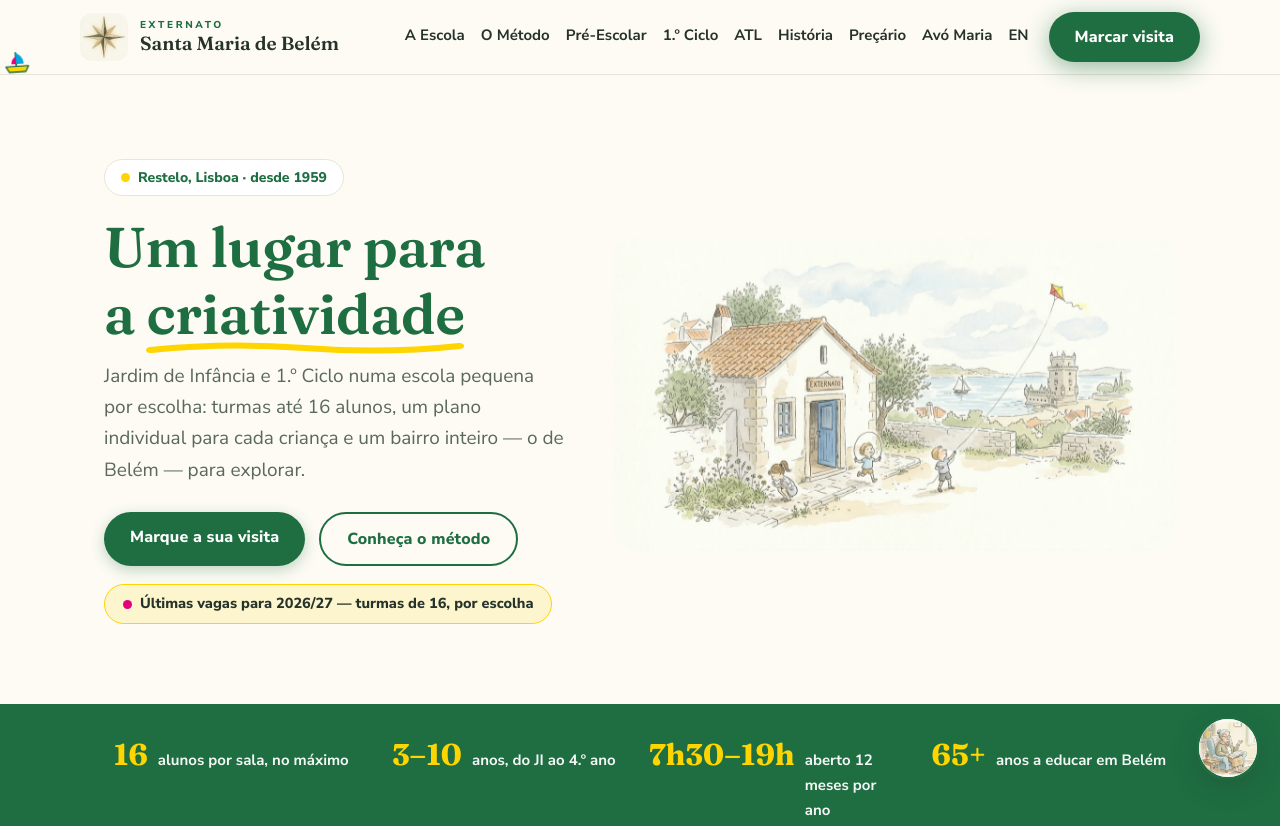
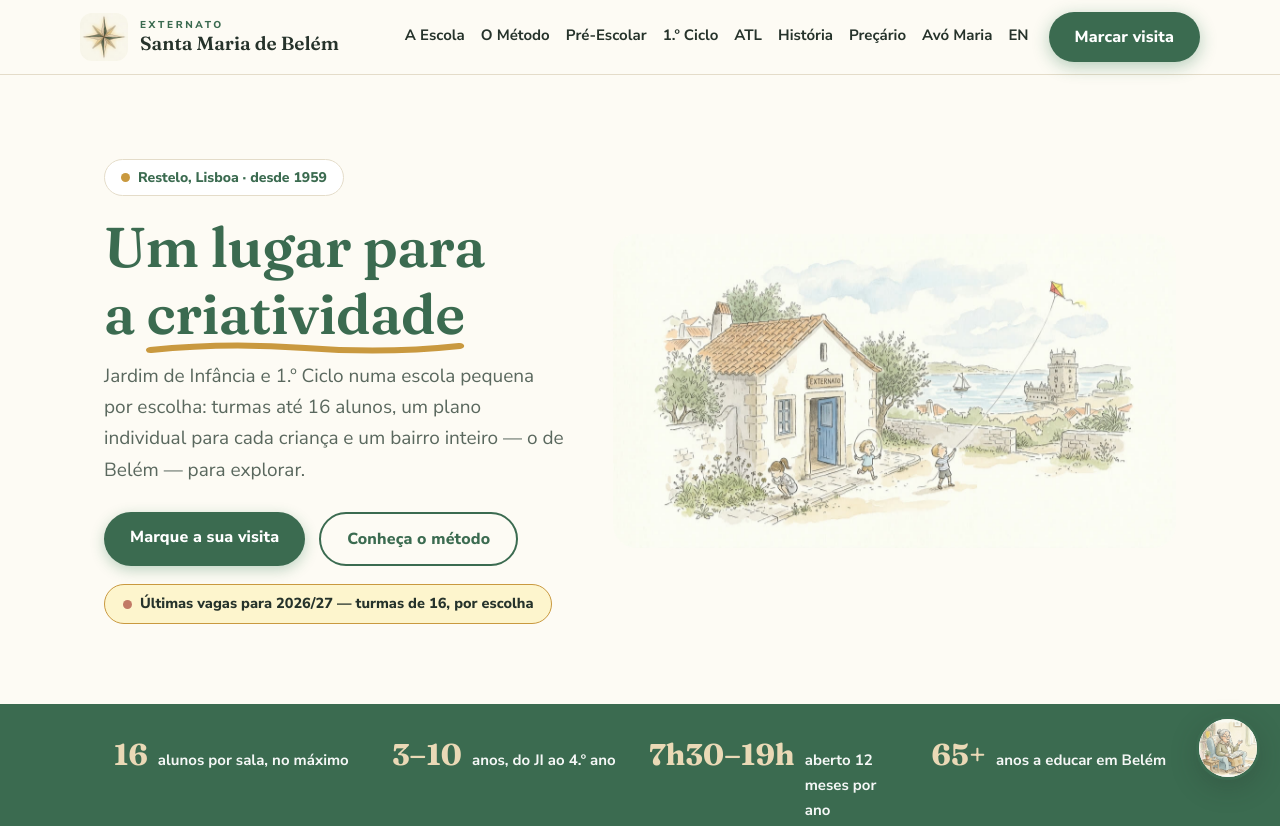
Before and after one commit to weareterrae/externatosantamariadebelem, a website: page index.html in a window 1280 px wide. Shown: the top 826 px of the page. Drawn offline with Linux system fonts and the light colour scheme.

Commit message:
Nova paleta "Aguarela" (suave) + remove o barquinho do header
Paleta retinada a partir das ilustrações, não do logo neon antigo:
verde-pinho suave #3B6B50, sálvia, terracota (era magenta), azul-poeira
(era ciano), ocre (era amarelo) e areia quente para números sobre verde.
Aplicada por variáveis + acertos nos pontos fixos (barra de factos, preço-hero,
sublinhado do hero, onda, cartões de sala). Também em en.html.
Removido o barquinho de scroll + easter-egg de confetes (orfão após a Estrela).

Co-Authored-By: Claude Fable 5 <noreply@anthropic.com>

```diff
--- a/index.html
+++ b/index.html
@@ -14,12 +14,16 @@
     --paper: #FDFBF4;
     --ink: #26332B;
     --ink-soft: #5A685E;
-    --verde: #1E6E42;
-    --verde-vivo: #43B02A;
-    --rosa: #E5007E;
-    --azul: #00A7E1;
-    --amarelo: #FFD500;
-    --card-border: #E9E4D6;
+    /* Paleta "Aguarela" (08/07/2026) — cores suaves das ilustrações, não neon.
+       Nomes mantidos por compatibilidade: --rosa=terracota, --amarelo=ocre. */
+    --verde: #3B6B50;       /* pinho suave (primário) */
+    --verde-vivo: #5E8C6E;  /* sálvia (hovers, checks) */
+    --rosa: #C27A66;        /* terracota (era magenta) */
+    --azul: #7CA4BC;        /* azul-poeira (era ciano) */
+    --amarelo: #C9993F;     /* ocre (era amarelo-vivo) */
+    --areia: #EAD9B6;       /* areia quente — acentos sobre verde */
+    --sage: #7E9C88;        /* sálvia clara — preenchimentos suaves */
+    --card-border: #E4DCC9;
     --radius: 16px;
     --shadow: 0 6px 24px rgba(38, 51, 43, 0.07);
   }
@@ -146,7 +150,7 @@
   .factos { background: var(--verde); color: #fff; padding: 26px 0; }
   .factos .wrap { display: grid; grid-template-columns: repeat(auto-fit, minmax(200px, 1fr)); gap: 18px; }
   .facto { display: flex; align-items: baseline; gap: 10px; justify-content: center; }
-  .facto .n { font-family: "Fraunces", Georgia, serif; font-size: 30px; font-weight: 700; color: var(--amarelo); font-variant-numeric: tabular-nums; white-space: nowrap; }
+  .facto .n { font-family: "Fraunces", Georgia, serif; font-size: 30px; font-weight: 700; color: var(--areia); font-variant-numeric: tabular-nums; white-space: nowrap; }
   .facto .t { font-size: 15px; font-weight: 700; opacity: 0.95; }
 
   /* ---------- porquê ---------- */
@@ -185,11 +189,6 @@
   .chip:hover { transform: translateY(-3px); border-color: var(--rosa); }
   .pico svg { transform-origin: center; }
 
-  .rota { position: absolute; left: 0; right: 0; bottom: -3px; height: 3px; pointer-events: none;
-    background: linear-gradient(to right, var(--azul) var(--p, 0%), transparent var(--p, 0%)); opacity: 0.55; }
-  .barquinho { position: absolute; bottom: 0; left: 2px; width: 30px; pointer-events: auto; cursor: pointer; will-change: transform; }
-  .barquinho svg { display: block; width: 100%; }
-
   @media (prefers-reduced-motion: no-preference) {
     @keyframes surgir { from { opacity: 0; transform: translateY(22px); } to { opacity: 1; transform: none; } }
     .hero .since { animation: surgir 0.6s ease 0.1s both; }
@@ -215,8 +214,6 @@
     @keyframes pulso { 0%, 100% { box-shadow: 0 4px 14px rgba(30, 110, 66, 0.28); } 50% { box-shadow: 0 6px 26px rgba(30, 110, 66, 0.5); } }
     .nav > .btn { animation: pulso 3.6s ease-in-out infinite 2s; }
 
-    @keyframes balancar { 0%, 100% { transform: rotate(-5deg); } 50% { transform: rotate(5deg); } }
-    .barquinho svg { animation: balancar 2.4s ease-in-out infinite; }
   }
   .card h3 { margin-bottom: 6px; }
   .card p { font-size: 15.5px; color: var(--ink-soft); margin-bottom: 0; }
@@ -257,11 +254,11 @@
   }
   .sala-card.azul .sala-idade { background: var(--azul); }
   .sala-card.rosa .sala-idade { background: var(--rosa); }
-  .sala-card.amarelo .sala-idade { background: #E0AE00; }
+  .sala-card.amarelo .sala-idade { background: #B8862F; }
   .sala-card h3 { font-size: 23px; margin-bottom: 6px; }
-  .sala-card.azul h3 { color: #0887B5; }
-  .sala-card.rosa h3 { color: var(--rosa); }
-  .sala-card.amarelo h3 { color: #B8930A; }
+  .sala-card.azul h3 { color: #4E7D96; }
+  .sala-card.rosa h3 { color: #B0654F; }
+  .sala-card.amarelo h3 { color: #96702A; }
   .sala-card p { font-size: 15px; color: var(--ink-soft); margin: 0 20px; }
   .salas-mote {
     font-family: "Fraunces", Georgia, serif; font-style: italic; font-size: 19px; color: var(--verde);
@@ -440,8 +437,6 @@
   }
   .vagas-pill .ponto { width: 9px; height: 9px; border-radius: 50%; background: var(--rosa); }
 
-  .confete-fx { position: fixed; top: 58px; width: 10px; height: 10px; border-radius: 2px; z-index: 99; pointer-events: none; }
-  @keyframes cair { from { transform: translateY(0) rotate(0deg); opacity: 1; } to { transform: translateY(92vh) rotate(560deg); opacity: 0; } }
 
   /* ---------- valências ---------- */
   .valencias .cards { grid-template-columns: repeat(auto-fit, minmax(240px, 1fr)); }
@@ -574,7 +569,7 @@
     box-shadow: 0 10px 30px rgba(30, 110, 66, 0.25);
   }
   .preco-hero .rotulo { font-size: 13px; font-weight: 800; letter-spacing: 0.1em; text-transform: uppercase; opacity: 0.9; }
-  .preco-hero .valor { font-family: "Fraunces", Georgia, serif; font-size: 62px; font-weight: 700; line-height: 1.05; color: var(--amarelo); }
+  .preco-hero .valor { font-family: "Fraunces", Georgia, serif; font-size: 62px; font-weight: 700; line-height: 1.05; color: var(--areia); }
   .preco-hero .valor small { font-size: 22px; font-weight: 600; color: #fff; }
   .preco-hero .precos-dois { display: grid; gap: 2px; margin: 8px 0 2px; }
   .preco-hero .preco-linha { display: flex; align-items: baseline; justify-content: space-between; gap: 16px; padding: 11px 0; border-bottom: 1px solid rgba(255,255,255,0.22); }
@@ -722,15 +717,6 @@
       <svg viewBox="0 0 24 24"><line x1="4" y1="7" x2="20" y2="7"/><line x1="4" y1="12" x2="20" y2="12"/><line x1="4" y1="17" x2="20" y2="17"/></svg>
     </button>
   </div>
-  <div class="rota" aria-hidden="true"></div>
-  <div class="barquinho" aria-hidden="true">
-    <svg viewBox="0 0 32 26">
-      <path d="M15 3v13" stroke="#1E6E42" stroke-width="2" stroke-linecap="round" fill="none"/>
-      <path d="M15 3c6 3 8 8 8 12H15z" fill="#00A7E1"/>
-      <path d="M15 7c-4 2-5 5.5-5 8h5z" fill="#E5007E"/>
-      <path d="M4 17.5h24l-3.2 6H7.2z" fill="#FFD500" stroke="#1E6E42" stroke-width="1.5" stroke-linejoin="round"/>
-    </svg>
-  </div>
 </header>
 
 <main id="topo">
@@ -740,7 +726,7 @@
     <div class="wrap hero-grid">
       <div>
         <span class="since"><span class="dot"></span> Restelo, Lisboa &middot; desde 1959</span>
-        <h1>Um lugar para a <span class="risco">criatividade<svg viewBox="0 0 200 14" preserveAspectRatio="none" aria-hidden="true"><path d="M3 10 Q 50 2 100 8 T 197 6" fill="none" stroke="#FFD500" stroke-width="6" stroke-linecap="round"/></svg></span></h1>
+        <h1>Um lugar para a <span class="risco">criatividade<svg viewBox="0 0 200 14" preserveAspectRatio="none" aria-hidden="true"><path d="M3 10 Q 50 2 100 8 T 197 6" fill="none" stroke="#C9993F" stroke-width="6" stroke-linecap="round"/></svg></span></h1>
         <p class="lead">Jardim de Infância e 1.º Ciclo numa escola pequena por escolha: turmas até 16 alunos, um plano individual para cada criança e um bairro inteiro — o de Belém — para explorar.</p>
         <div class="hero-ctas">
           <a class="btn" href="#visita">Marque a sua visita</a>
@@ -1314,7 +1300,7 @@
     </div>
   </section>
 
-  <div class="onda" aria-hidden="true"><svg viewBox="0 0 2880 54" preserveAspectRatio="none"><path d="M0 28 C 240 54 480 2 720 28 C 960 54 1200 2 1440 28 C 1680 54 1920 2 2160 28 C 2400 54 2640 2 2880 28 L 2880 54 L 0 54 Z" fill="#1E6E42"/></svg></div>
+  <div class="onda" aria-hidden="true"><svg viewBox="0 0 2880 54" preserveAspectRatio="none"><path d="M0 28 C 240 54 480 2 720 28 C 960 54 1200 2 1440 28 C 1680 54 1920 2 2160 28 C 2400 54 2640 2 2880 28 L 2880 54 L 0 54 Z" fill="#3B6B50"/></svg></div>
   <!-- VISITA -->
   <section id="visita" class="visita center" style="padding-top: 40px;">
     <div class="wrap">
@@ -1559,20 +1545,6 @@
     });
   }
 
-  // barquinho de progresso do scroll
-  var barco = document.querySelector('.barquinho');
-  var rota = document.querySelector('.rota');
-  function navegar() {
-    var h = document.documentElement;
-    var total = h.scrollHeight - h.clientHeight;
-    var f = total > 0 ? h.scrollTop / total : 0;
-    if (barco) barco.style.transform = 'translateX(' + f * (window.innerWidth - 38) + 'px)';
-    if (rota) rota.style.setProperty('--p', (f * 100) + '%');
-  }
-  window.addEventListener('scroll', navegar, { passive: true });
-  window.addEventListener('resize', navegar);
-  navegar();
-
   var comAnimacao = !semMovimento && 'IntersectionObserver' in window;
 
   // revelação ao scroll
@@ -1606,26 +1578,6 @@
   }
   [simEta, simRef, simPro, simDes].forEach(function (el) { if (el) el.addEventListener('change', simular); });
   simular();
-
-  // easter egg: clicar no barquinho lança confetes
-  var CORES = ['#43B02A', '#E5007E', '#00A7E1', '#FFD500'];
-  if (barco) {
-    barco.setAttribute('title', 'Clica-me!');
-    barco.addEventListener('click', function () {
-      if (semMovimento) return;
-      var x = barco.getBoundingClientRect().left + 15;
-      for (var i = 0; i < 28; i++) {
-        var c = document.createElement('span');
-        c.className = 'confete-fx';
-        c.style.background = CORES[i % 4];
-        c.style.left = Math.max(6, x + (Math.random() * 160 - 80)) + 'px';
-        c.style.animation = 'cair ' + (1 + Math.random() * 1.2) + 's ease-in ' + (Math.random() * 0.3) + 's forwards';
-        if (Math.random() > 0.5) c.style.borderRadius = '50%';
-        document.body.appendChild(c);
-        c.addEventListener('animationend', function (ev) { ev.target.remove(); });
-      }
-    });
-  }
 
   // formulário de pedido de informações (mailto até haver backend no deploy)
   var form = document.getElementById('form-info');
```
Also changed, not shown: en.html (+3 -3 lines).
